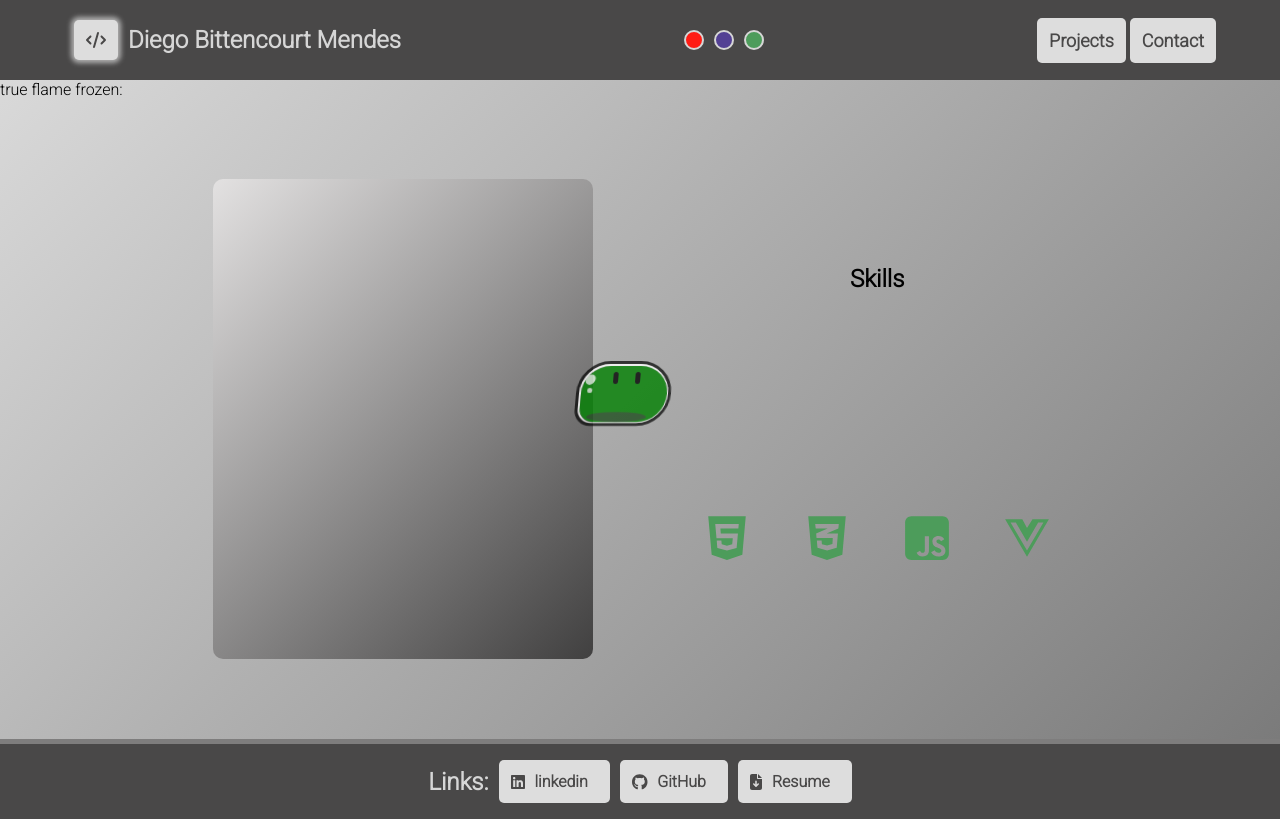
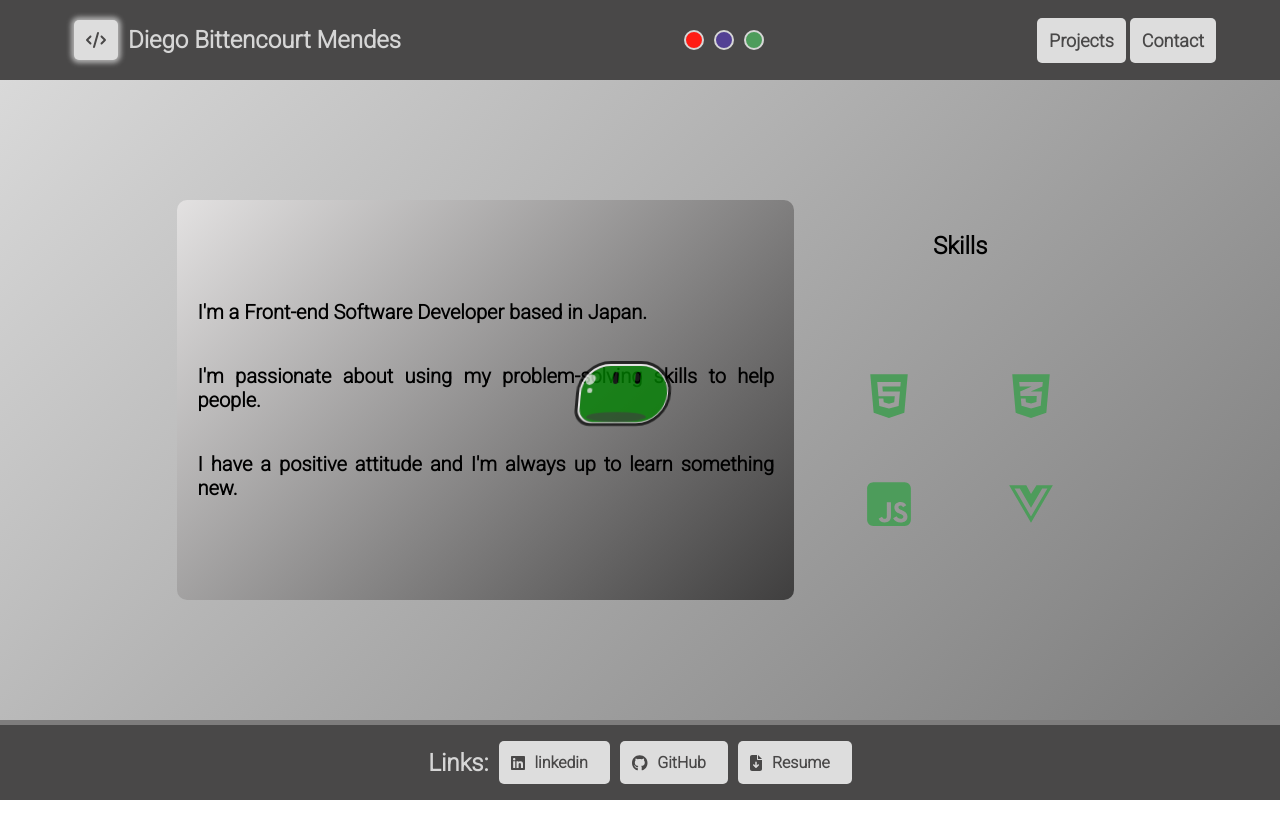
Before and after one commit to Diego-Bittencourt/portfolio_page, a Vue app: page / in a window 1280 px wide. Built offline with nearby package versions, Linux system fonts and the light colour scheme.

Commit message:
CHORE - fix positionint of elements in the front component.

```diff
--- a/src/components/slime/AfterBurn.vue
+++ b/src/components/slime/AfterBurn.vue
@@ -1,5 +1,4 @@
 <template>
-{{this.isFlameFrozen}}
   <transition name="flame">
     <div v-if="isFlameActive" class="flamewrapper" :style="flamePosition">
       <div class="innerflamewrapper">
--- a/src/components/slime/IceDrop.vue
+++ b/src/components/slime/IceDrop.vue
@@ -1,5 +1,4 @@
 <template>
-flame frozen: {{isFlameFrozen}}
 <transition name="icecube">
   <div v-if="isCubeActive" class="icewrapper" :style="icePosition">
     <div v-if="isFlameFrozen === false" class="outerwrapper">
--- a/src/pages/FrontPainel.vue
+++ b/src/pages/FrontPainel.vue
@@ -1,7 +1,7 @@
 <template>
   <div class="frontpainelwrapper">
-    <div class="frontcard" :class="bkgroundcolor">
-      <div class="descriptiontext" v-if="false">
+    <div class="frontcard frontlogo" :class="bkgroundcolor">
+      <div class="descriptiontext">
       <p>I'm a Front-end Software Developer based in Japan.</p>
       <p>
         I'm passionate about using my problem-solving skills to help people.
@@ -57,7 +57,7 @@ export default {
   align-items: center;
   justify-content: space-around;
   flex-wrap: wrap;
-  height: 60vh;
+  min-height: 60vh;
   width: 100%;
 }
 
@@ -66,6 +66,7 @@ ul {
   display: flex;
   justify-content: space-around;
   align-items: center;
+  flex-wrap: wrap;
 }
 
 h2 {
@@ -84,7 +85,7 @@ h5 {
   justify-content: space-around;
   align-items: center;
   flex-direction: column;
-  width: 100%;
+  width: 30%;
 }
 
 li {
@@ -94,10 +95,11 @@ li {
   width: 100px;
   overflow: hidden;
   margin-top: -10px;
+  margin-bottom: 30px;
 }
 
 li:hover .skillsicon {
-  transform: translateY(80px);
+  transform: translateY(-25px);
 }
 
 .skillsicon {
@@ -111,13 +113,13 @@ p {
 
 .skilltext {
   font-size: bold;
-  transform: translateY(-50px);
+  transform: translateY(100px);
   transition: 1s;
 }
 
 
 li:hover .skilltext {
-  transform: translateY(30px);
+  transform: translateY(50px);
 }
 
 .description {
@@ -126,12 +128,17 @@ li:hover .skilltext {
   transition: 1s;
 }
 
+.frontlogo {
+  width: 65%;
+}
+
 .frontcard {
-  width: 40%;
   min-width: 250px;
+  min-height: 400px;
   height: 100%;
   border-radius: 10px;
   position: relative;
+  margin: 20px auto;
 }
 
 .green,
```
